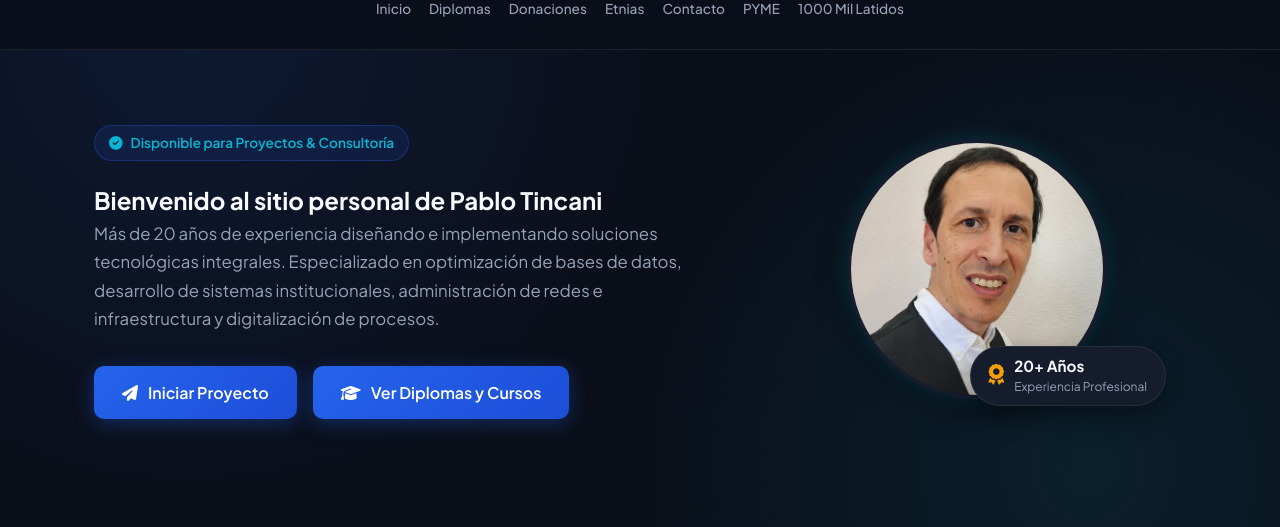
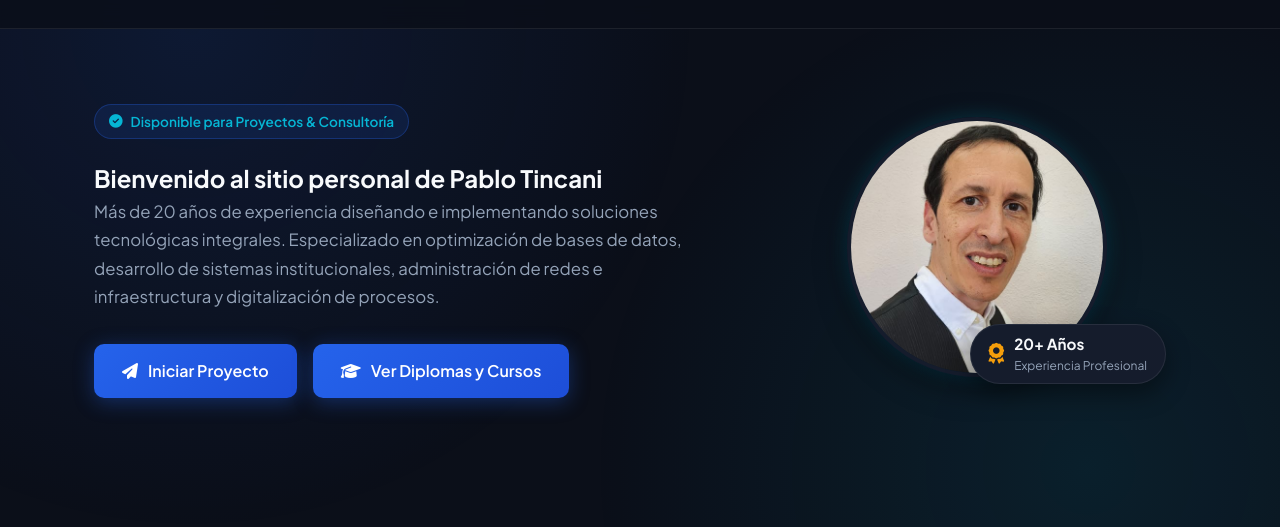
Before and after one commit to tincanipablo/miperfil, a plain HTML site: page index.html in a window 1280 px wide. Shown: the part 133-660 px from the top of the page. Drawn offline with Linux system fonts and the light colour scheme.

Commit message:
Update index.html
menu contextuyal

```diff
--- a/index.html
+++ b/index.html
@@ -1048,13 +1048,6 @@
             </div>
         </div>
         <nav>
-            <a href="index.html">Inicio</a>
-            <a href="diplomas.html">Diplomas</a>
-            <a href="donaciones.html">Donaciones</a>
-            <a href="etnia.html">Etnias</a>
-            <a href="formulario.html">Contacto</a>
-            <a href="pyme.html">PYME</a>
-            <a href="1000mlatidos.html">1000 Mil Latidos</a>
         </nav>
     </header>
 
@@ -1439,13 +1432,6 @@
     <footer>
         <div class="container">
             <nav>
-                <a href="index.html">Inicio</a>
-                <a href="diplomas.html">Diplomas</a>
-                <a href="donaciones.html">Donaciones</a>
-                <a href="etnia.html">Etnias</a>
-                <a href="formulario.html">Contacto</a>
-                <a href="pyme.html">PYME</a>
-                <a href="1000mlatidos.html">1000 Mil Latidos</a>
             </nav>
             <p>&copy; 2026 Pablo Alejandro Urueña Tincani. Todos los derechos reservados.</p>
             <p style="margin-top: 6px; font-size: 0.8rem; color: var(--text-dim);">
```
